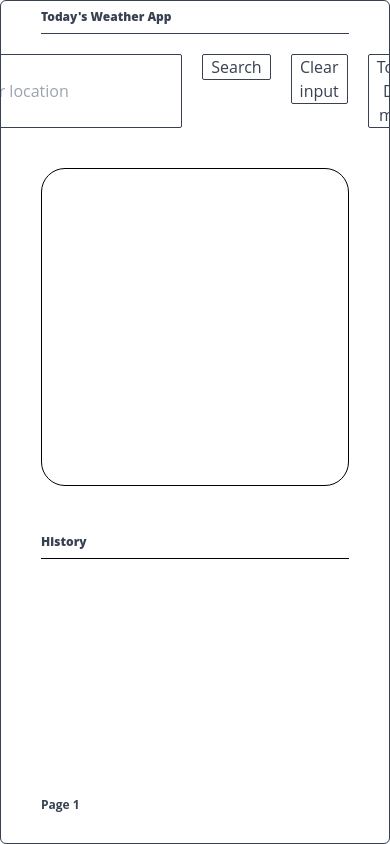
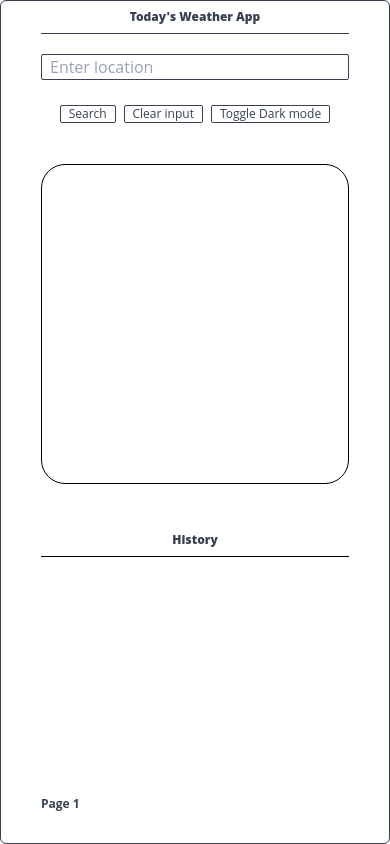
Before and after one commit to ValoQuang/weather-aquariux, a React (Create React App) app: page / in a window 390 px wide. Built offline with nearby package versions, Linux system fonts and the light colour scheme.

Commit message:
fix: responsive tailwindcss

```diff
--- a/src/App.tsx
+++ b/src/App.tsx
@@ -3,14 +3,13 @@ import HistoryList from "./components/HistoryList";
 import WeatherInfo from "./components/WeatherInfo";
 import { useEffect, useState, useMemo } from "react";
 import { fetchWeatherData } from "./utils/fetchWeatherData";
-
-export type Nullable<T> = T | null;
+import { Nullable } from "./types/types";
 
 function App() {
   const [location, setLocation] = useState<string>("");
   const [weatherData, setWeatherData] = useState<Nullable<any>>(null);
   const [loading, setLoading] = useState<boolean>(false);
-  const [error, setError] = useState<Nullable<any>>(null);
+  const [error, setError] = useState<Nullable<string>>(null);
   const [historyData, setHistoryData] = useState<string[] | null>([]);
   const [darkMode, setDarkMode] = useState<boolean>(false);
 
@@ -18,6 +17,7 @@ function App() {
     setLoading(true);
     const trimmedLocation = location.trim();
     const apiKey = process.env.WEATHER_API_KEY;
+
 
     if (!trimmedLocation) {
       setError("Please enter location or country");
--- a/src/components/HistoryList.tsx
+++ b/src/components/HistoryList.tsx
@@ -28,7 +28,7 @@ const HistoryList = ({
 
   return (
     <div className="w-full h-full">
-      <div className="text-2xl max-lg:text-xs py-2 border-solid border-b-[1px] border-black font-extrabold">
+      <div className="text-2xl text-center max-lg:text-xs py-2 border-solid border-b-[1px] border-black font-extrabold">
         History
       </div>
 
--- a/src/components/SearchBar.tsx
+++ b/src/components/SearchBar.tsx
@@ -15,11 +15,11 @@ const SearchBar = ({
         style={{
           borderColor: darkMode ? "white" : "#374151",
         }}
-        className="text-2xl w-full max-lg:text-xs py-2 bordery-solid border-b-[1px] border-black font-extrabold"
+        className="text-2xl text-center w-full max-lg:text-xs py-2 bordery-solid border-b-[1px] border-black font-extrabold"
       >
         Today's Weather App
       </div>
-      <div className="flex gap-5 -mt-5">
+      <div className="flex gap-5 -mt-5  max-lg:flex-col w-full justify-center">
         <input
           style={{
             borderColor: darkMode ? "white" : "#374151",
@@ -31,11 +31,13 @@ const SearchBar = ({
           onChange={(e) => setLocation(e.target.value)}
         />{" "}
 
-        <Button title="Search" darkMode={darkMode} onClick={() =>handleSearch(location)}/>
+        <section className="flex gap-2 justify-center">
+          <Button  title="Search" darkMode={darkMode} onClick={() =>handleSearch(location)}/>
 
-        <Button title="Clear input" darkMode={darkMode} onClick={handleClear}/>
+          <Button  title="Clear input" darkMode={darkMode} onClick={handleClear}/>
 
-        <Button title={`Toggle ${!darkMode ? "Dark" : "Light"} mode`} darkMode={darkMode} onClick={handleDarkMode}/>
+          <Button  title={`Toggle ${!darkMode ? "Dark" : "Light"} mode`} darkMode={darkMode} onClick={handleDarkMode}/>
+        </section>
       </div>
     </>
   );
--- a/src/ui-shared/Button.tsx
+++ b/src/ui-shared/Button.tsx
@@ -2,12 +2,12 @@ import { ButtonType } from "../types/types";
 
 const Button = ({ title, darkMode, onClick }: ButtonType) => {
   return (
-    <div>
+    <div >
       <button
         style={{
           borderColor: darkMode ? "white" : "#374151",
         }}
-        className="px-2 border-[1px] border-black border-solid rounded-sm"
+        className="px-2 border-[1px] max-lg:text-xs border-black border-solid rounded-sm"
         onClick={onClick}
         id={title}
       >
```
Also changed, not shown: src/types/types.ts (+4 -4 lines).
